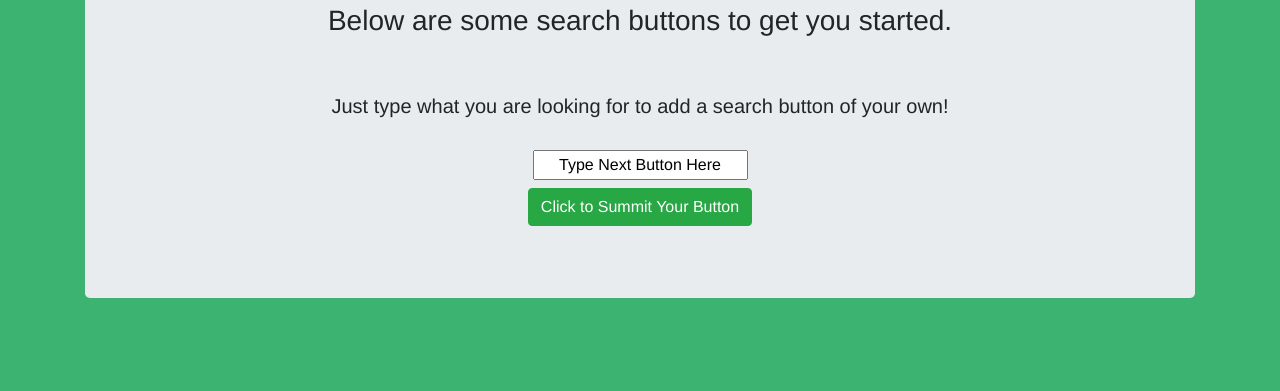
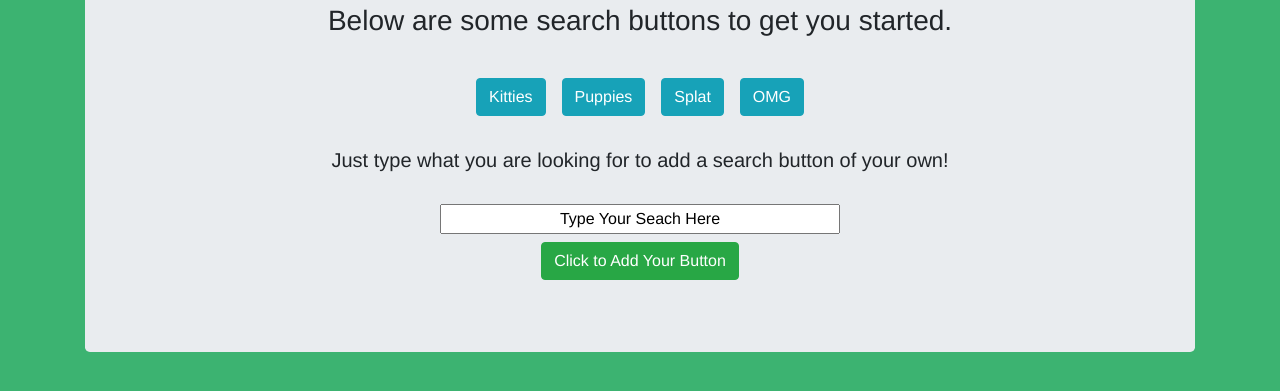
Before and after one commit to SageDragon/GifTastic, a plain HTML site: page index.html in a window 1280 px wide. Shown: the part 149-540 px from the top of the page. Drawn offline with nearby package versions, Linux system fonts and the light colour scheme.

Commit message:
Add a search button function working

```diff
--- a/assets/js/script.js
+++ b/assets/js/script.js
@@ -0,0 +1,27 @@
+$(document).ready(function(){
+
+    var searches = ["Kitties", "Puppies", "Splat", "OMG"];
+
+    function makeButtons() {
+
+    $(".buttonList").empty();
+    for (var i = 0; i < searches.length; i++) {
+
+        var b = $("<button>");
+        b.addClass("m-2 btn btn-info");
+        b.attr("data-name", searches[i]);
+        b.text(searches[i]);
+        $(".buttonList").append(b);
+    }};
+
+    $(".addButton").on("click", function(event) {
+
+        event.preventDefault();
+        var newButton = $("#nextButton").val().trim();
+        searches.push(newButton);
+        makeButtons();
+    });
+    makeButtons();
+
+
+});
--- a/index.html
+++ b/index.html
@@ -17,9 +17,13 @@
         <br>
         <h5>Just type what you are looking for to add a search button of your own!</h5>
         <br>
-        <input class="text-center" type="text" name="Next Button" id="nextButton" value="Type Next Button Here">
-        <br>
-        <input class="m-2 btn btn-success btn-pill" type="button" value="Click to Summit Your Button">
+        <form>
+            <input class="text-center" type="text" name="Next Button" id="nextButton" value="Type Your Seach Here" size="40">
+            <br>
+            <input class="m-2 btn btn-success addButton" type="submit" value="Click to Add Your Button">
+        </form>
+    </div>
+    <div>
 
     </div>
 
```
